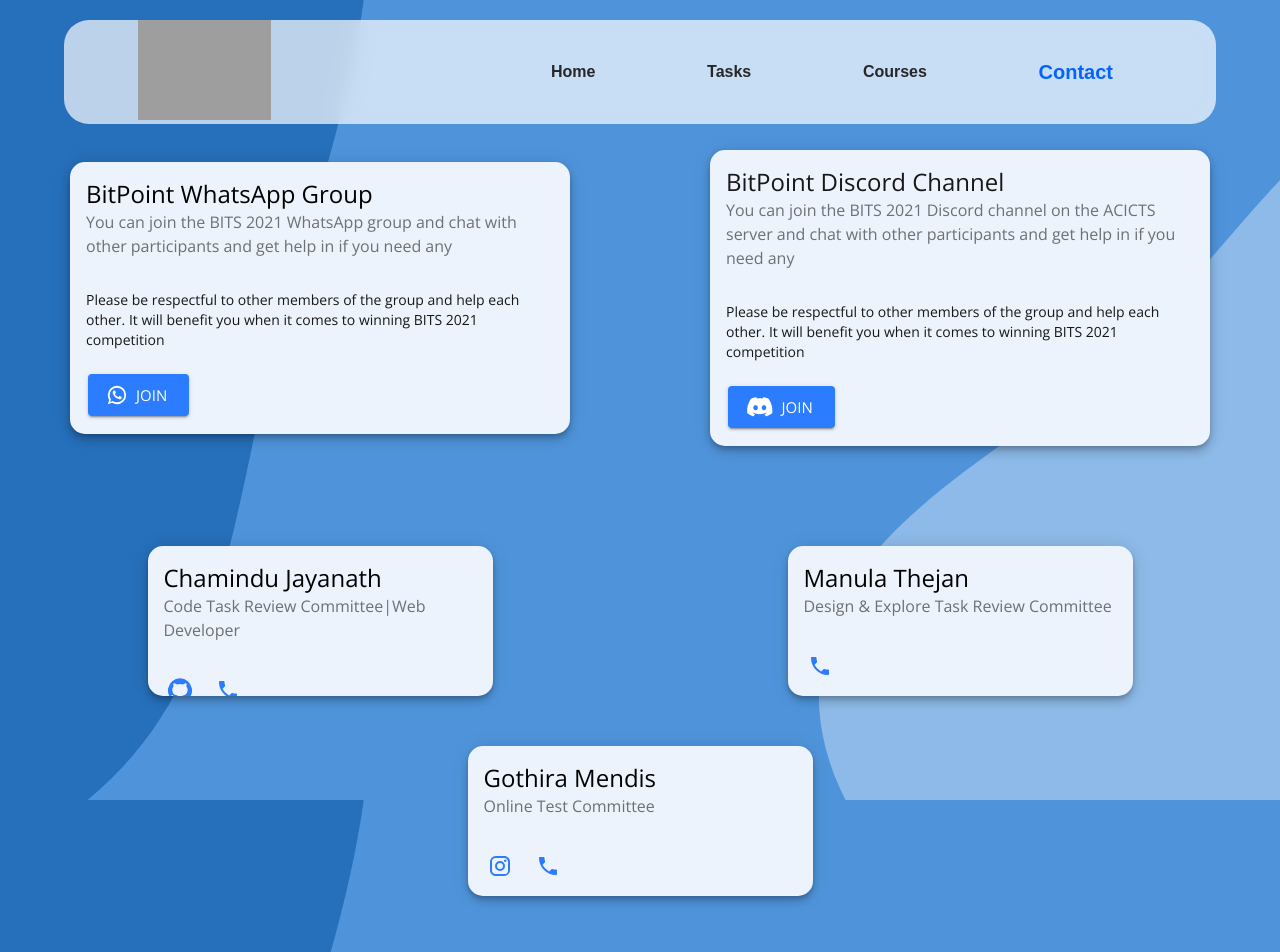
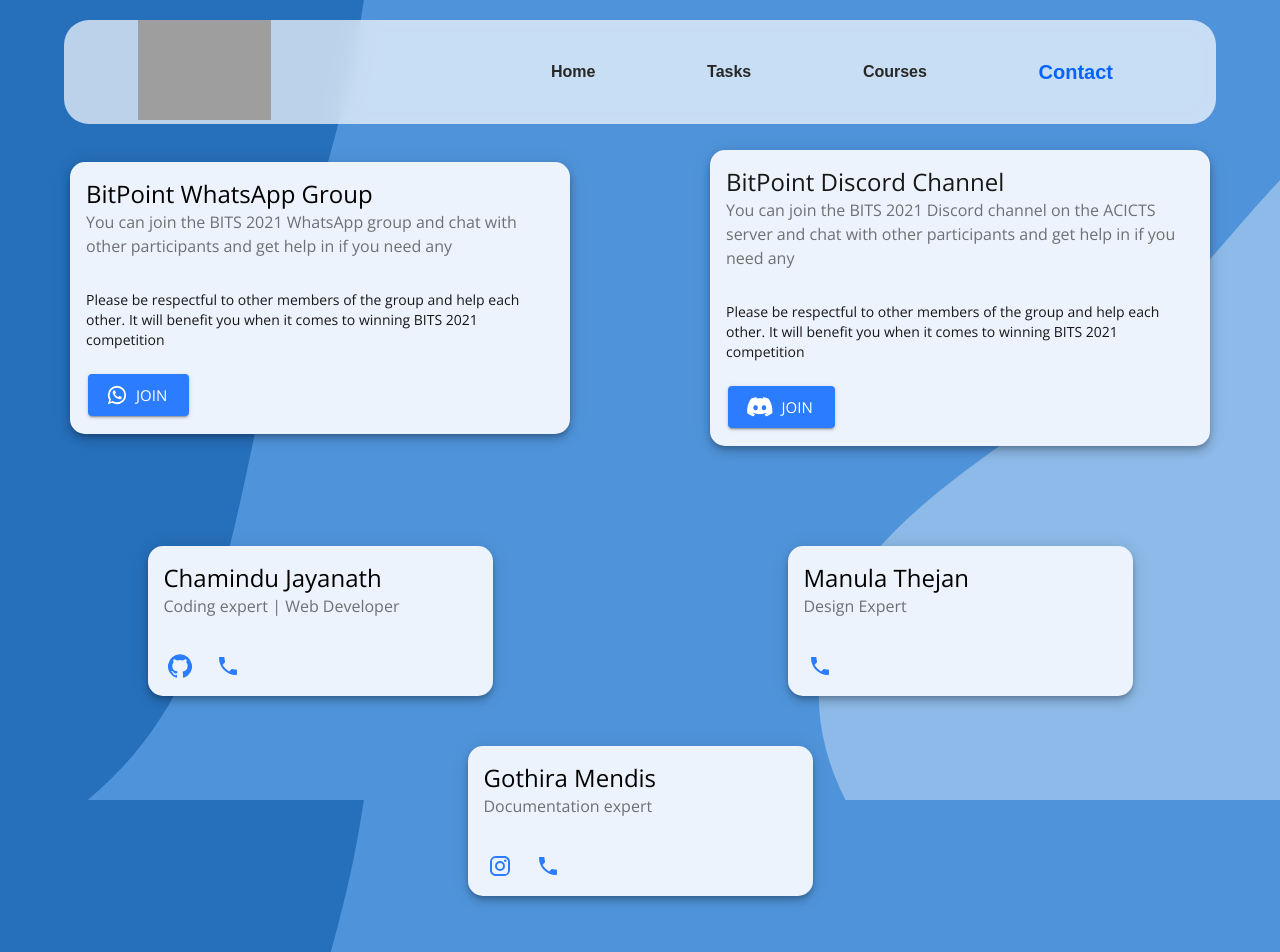
Before and after one commit to chamiduu/BitPoint-Final, a React (Create React App) app: page /contact in a window 1280 px wide. Shown: the top 952 px of the page. Built offline with nearby package versions, Linux system fonts and the light colour scheme; grey boxes are pictures that could not be loaded.

Commit message:
Update OC positions

```diff
--- a/src/Components/Contact/OC.js
+++ b/src/Components/Contact/OC.js
@@ -76,7 +76,7 @@
       <CardHeader
 
         title= "Chamindu Jayanath"
-        subheader= "Code Task Review Committee|Web Developer"
+        subheader= "Coding expert | Web Developer"
       />
       <CardActions disableSpacing >
        <IconButton className={classes.icons} aria-label="GitHub" href="https://github.com/chamindujs" target="_blank">
@@ -93,7 +93,7 @@
       <CardHeader
 
         title= "Manula Thejan"
-        subheader= "Design & Explore Task Review Committee"
+        subheader= "Design Expert"
       />
       <CardActions disableSpacing >
         <IconButton className={classes.icons} aria-label="Phone" href="https://wa.link/hqa8o0" target="_blank">
@@ -108,7 +108,7 @@
       <CardHeader
 
         title= "Gothira Mendis"
-        subheader= "Online Test Committee"
+        subheader= "Documentation expert"
       />
       <CardActions disableSpacing >
         <IconButton className={classes.icons} aria-label="Instagram" href="https://www.instagram.com/mendi.iiii/" target="_blank">
```
